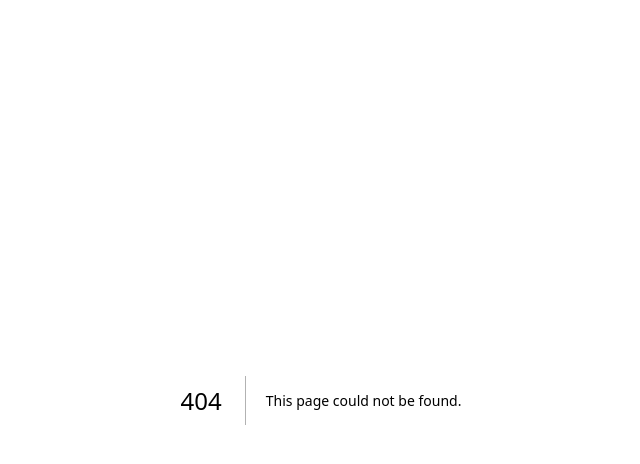
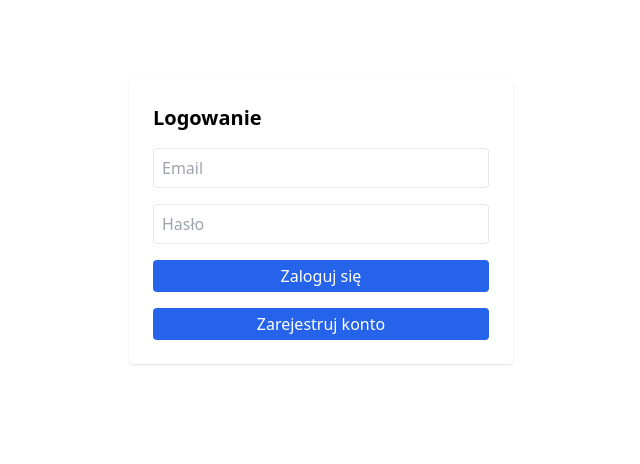
Before and after one commit to Bodia06/project-presentation, a Next.js app: page /login in a window 1280 px wide. Before the commit this address had no page. Shown: the top 464 px of the page, without its empty margins (319-959 px from the left). Built offline with nearby package versions, Linux system fonts and the light colour scheme.

Commit message:
Add user profile and action button for user

```diff
--- /dev/null
+++ b/src/app/login/page.js
@@ -0,0 +1,63 @@
+'use client'
+import { useState } from 'react'
+import { signInWithEmailAndPassword } from 'firebase/auth'
+import { useRouter } from 'next/navigation'
+import { auth } from '@/firebase/config'
+
+export default function LoginPage() {
+	const router = useRouter()
+	const [email, setEmail] = useState('')
+	const [password, setPassword] = useState('')
+	const [error, setError] = useState(null)
+
+	const handleLogin = async (e) => {
+		e.preventDefault()
+		try {
+			await signInWithEmailAndPassword(auth, email, password)
+			router.push('/')
+		} catch {
+			setError('Nieprawidłowy email lub hasło')
+		}
+	}
+
+	const goToRegistration = () => {
+		router.push('/registration')
+	}
+
+	return (
+		<div className='max-w-sm mx-auto mt-20 p-6 border rounded shadow'>
+			<h2 className='text-xl font-bold mb-4'>Logowanie</h2>
+			<form onSubmit={handleLogin} className='space-y-4'>
+				<input
+					type='email'
+					placeholder='Email'
+					value={email}
+					onChange={(e) => setEmail(e.target.value)}
+					required
+					className='w-full p-2 border rounded'
+				/>
+				<input
+					type='password'
+					placeholder='Hasło'
+					value={password}
+					onChange={(e) => setPassword(e.target.value)}
+					required
+					className='w-full p-2 border rounded'
+				/>
+				{error && <p className='text-red-500 text-sm'>{error}</p>}
+				<button
+					type='submit'
+					className='w-full bg-blue-600 text-white p-2 rounded hover:bg-blue-700'
+				>
+					Zaloguj się
+				</button>
+				<button
+					onClick={goToRegistration}
+					className='w-full bg-blue-600 text-white p-2 rounded hover:bg-blue-700'
+				>
+					Zarejestruj konto
+				</button>
+			</form>
+		</div>
+	)
+}
--- /dev/null
+++ b/src/app/profile/page.js
@@ -0,0 +1,43 @@
+'use client'
+
+import { useEffect, useState } from 'react'
+import { onAuthStateChanged, signOut } from 'firebase/auth'
+import { auth } from '@/firebase/config'
+import { useRouter } from 'next/navigation'
+
+export default function ProfileUser() {
+	const router = useRouter()
+	const [email, setEmail] = useState('')
+
+	useEffect(() => {
+		const registration = onAuthStateChanged(auth, (user) => {
+			if (user) {
+				setEmail(user.email)
+			} else {
+				setEmail(null)
+			}
+		})
+
+		return () => registration()
+	}, [])
+
+	const handleLogout = async () => {
+		await signOut(auth)
+		router.push('/')
+		setUser(null)
+	}
+
+	return (
+		<div className='max-w-md w-full min-w-[350px]'>
+			<div className=''>
+				<h1 className=''>{`Witaj, ${email}`}</h1>
+				<button
+					onClick={handleLogout}
+					className='mt-4 bg-red-600 hover:bg-red-700 text-white font-semibold py-2 px-4 rounded transition duration-300 w-full'
+				>
+					Wyloguj się
+				</button>
+			</div>
+		</div>
+	)
+}
--- /dev/null
+++ b/src/app/registration/page.js
@@ -0,0 +1,52 @@
+'use client'
+
+import { useState } from 'react'
+import { createUserWithEmailAndPassword } from 'firebase/auth'
+import { auth } from '@/firebase/config'
+import { useRouter } from 'next/navigation'
+
+export default function RegisterPage() {
+	const router = useRouter()
+	const [email, setEmail] = useState('')
+	const [password, setPassword] = useState('')
+	const [error, setError] = useState(null)
+
+	const handleRegister = async (e) => {
+		e.preventDefault()
+		try {
+			await createUserWithEmailAndPassword(auth, email, password)
+			alert('Twoje konto udało się zarejestrować')
+			router.push('/login')
+		} catch (err) {
+			setError(err.message)
+		}
+	}
+
+	return (
+		<div className='max-w-sm mx-auto mt-20 p-6 border rounded shadow'>
+			<h2 className='text-xl font-bold mb-4'>Logowanie</h2>
+			<form onSubmit={handleRegister} className='space-y-4'>
+				<input
+					type='email'
+					placeholder='Email'
+					value={email}
+					onChange={(e) => setEmail(e.target.value)}
+					required
+					className='w-full p-2 border rounded'
+				/>
+				<input
+					type='password'
+					placeholder='Hasło'
+					value={password}
+					onChange={(e) => setPassword(e.target.value)}
+					required
+					className='w-full p-2 border rounded'
+				/>
+				{error && <p className='text-red-500 text-sm'>{error}</p>}
+				<button className='w-full bg-blue-600 text-white p-2 rounded hover:bg-blue-700'>
+					Zarejestruj się
+				</button>
+			</form>
+		</div>
+	)
+}
--- a/src/components/BottomNav.js
+++ b/src/components/BottomNav.js
@@ -1,10 +1,31 @@
+'use client'
+
 import Link from 'next/link'
+import { useEffect, useState } from 'react'
+import { onAuthStateChanged } from 'firebase/auth'
+import { auth } from '@/firebase/config'
+import { useRouter } from 'next/navigation'
+import UserIcon from '@/images/userIcon'
 
 export default function BottomNav() {
+	const router = useRouter()
+	const [user, setUser] = useState(null)
+
+	useEffect(() => {
+		const unregistration = onAuthStateChanged(auth, (currentUser) => {
+			setUser(currentUser)
+		})
+		return () => unregistration()
+	}, [])
+
+	const goToAccountUser = () => {
+		router.push('/profile')
+	}
+
 	return (
 		<header className='w-full h-[100px] mb-[40px] bg-gray-800'>
 			<nav className='w-full h-full p-4 flex items-center'>
-				<ul className='w-full flex justify-center gap-8 text-white text-lg font-semibold'>
+				<ul className='w-full flex items-center justify-center gap-8 text-white text-lg font-semibold'>
 					<li>
 						<Link
 							className='hover:text-yellow-400 transition-colors duration-300'
@@ -21,14 +42,25 @@ export default function BottomNav() {
 							Koszyk
 						</Link>
 					</li>
+					{user ? (
+						<div className='flex gap-[20px] flex-row-reverse items-center'>
+							<li className='flex flex-col items-center border-[1px] border-yellow-400'>
+								<UserIcon
+									onClick={goToAccountUser}
+									className='w-6 h-6 text-white cursor-pointer'
+								/>
+							</li>
+						</div>
+					) : (
 						<li>
 							<Link
 								className='hover:text-yellow-400 transition-colors duration-300'
-							href='/logowanie'
+								href='/login'
 							>
 								Logowanie
 							</Link>
 						</li>
+					)}
 				</ul>
 			</nav>
 		</header>
--- a/src/firebase/config.js
+++ b/src/firebase/config.js
@@ -1,5 +1,6 @@
 import { initializeApp } from 'firebase/app'
 import { getFirestore } from 'firebase/firestore'
+import { getAuth } from 'firebase/auth'
 
 const firebaseConfig = {
 	apiKey: 'AIzaSyCvZDG2jB5BwX12iNcN201GNIwwon5utzk',
@@ -13,4 +14,6 @@ const firebaseConfig = {
 const app = initializeApp(firebaseConfig)
 const db = getFirestore(app)
 
-export { db }
+const auth = getAuth(app)
+
+export { auth, db }
--- /dev/null
+++ b/src/images/userIcon.jsx
@@ -0,0 +1,33 @@
+import * as React from 'react'
+
+const UserIcon = (props) => {
+	return (
+		<svg
+			stroke='currentColor'
+			fill='currentColor'
+			strokeWidth={0}
+			viewBox='0 0 24 24'
+			height='1em'
+			width='1em'
+			xmlns='http://www.w3.org/2000/svg'
+			{...props}
+		>
+			<path
+				fill='none'
+				d='M12,8c-1.178,0-2,0.822-2,2s0.822,2,2,2s2-0.822,2-2S13.178,8,12,8z'
+			></path>
+			<path
+				fill='none'
+				d='M12,4c-4.337,0-8,3.663-8,8c0,2.176,0.923,4.182,2.39,5.641c0.757-1.8,2.538-3.068,4.61-3.068h2 c2.072,0,3.854,1.269,4.61,3.068C19.077,16.182,20,14.176,20,12C20,7.663,16.337,4,12,4z M12,14c-2.28,0-4-1.72-4-4s1.72-4,4-4 s4,1.72,4,4S14.28,14,12,14z'
+			></path>
+			<path
+				fill='none'
+				d='M13,16.572h-2c-1.432,0-2.629,1.01-2.926,2.354C9.242,19.604,10.584,20,12,20s2.758-0.396,3.926-1.073 C15.629,17.582,14.432,16.572,13,16.572z'
+			></path>
+			<path d='M12,2C6.579,2,2,6.579,2,12c0,3.189,1.592,6.078,4,7.924V20h0.102C7.77,21.245,9.813,22,12,22s4.23-0.755,5.898-2H18 v-0.076c2.408-1.846,4-4.734,4-7.924C22,6.579,17.421,2,12,2z M8.074,18.927c0.297-1.345,1.494-2.354,2.926-2.354h2 c1.432,0,2.629,1.01,2.926,2.354C14.758,19.604,13.416,20,12,20S9.242,19.604,8.074,18.927z M17.61,17.641 c-0.757-1.8-2.538-3.068-4.61-3.068h-2c-2.072,0-3.854,1.269-4.61,3.068C4.923,16.182,4,14.176,4,12c0-4.337,3.663-8,8-8 s8,3.663,8,8C20,14.176,19.077,16.182,17.61,17.641z'></path>
+			<path d='M12,6c-2.28,0-4,1.72-4,4s1.72,4,4,4s4-1.72,4-4S14.28,6,12,6z M12,12c-1.178,0-2-0.822-2-2s0.822-2,2-2s2,0.822,2,2 S13.178,12,12,12z'></path>
+		</svg>
+	)
+}
+
+export default UserIcon
```
Lines whose indentation alone changed are shown as unchanged.
